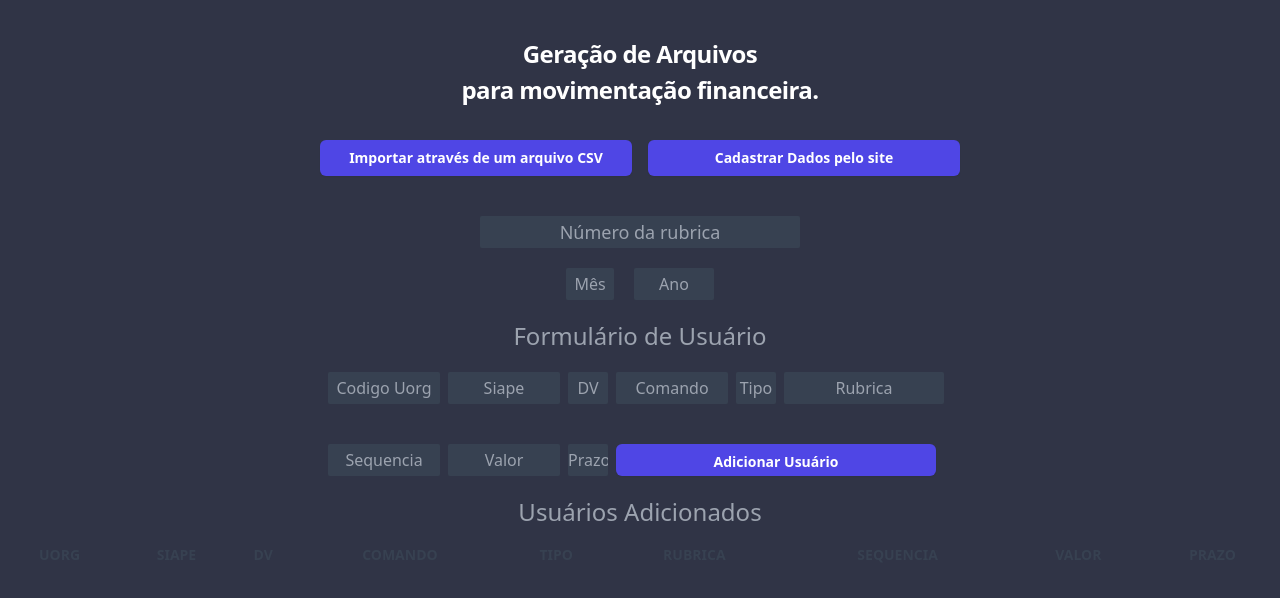
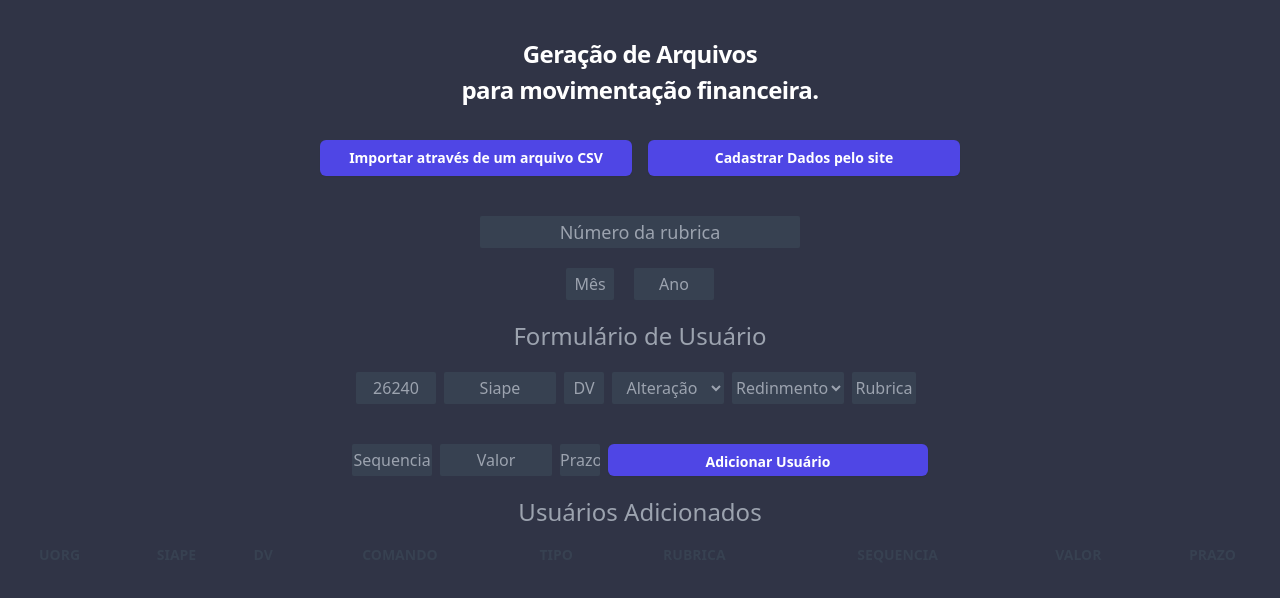
Before and after one commit to dyegokleodon/mov-financeira, a Next.js app: page / in a window 1280 px wide. Both pictures are taken after a click on the button "Cadastrar Dados pelo site". Shown: the top 598 px of the page. Built offline with nearby package versions, Linux system fonts and the light colour scheme.

Commit message:
alteração de input comando e tipo para select

```diff
--- a/src/components/FormInsert/index.js
+++ b/src/components/FormInsert/index.js
@@ -4,22 +4,23 @@ import FormatMovFin from '@/utils/FormatMovFin2';
 import { saveAs } from 'file-saver';
 
 export default function FormInsert() {
+
+  const [rubrica, setRubrica] = useState('')
+  const [mesPagto, setMesPagto] = useState('')
+  const [anoPagto, setAnoPagto] = useState('')
+
   const [userData, setUserData] = useState({
-    codUorg: '',
+    codUorg: '26240',
     siape: '',
     dv: '',
-    comando: '',
-    tipo: '',
+    comando: '5',
+    tipo: '1',
     rubrica: '',
     sequencia: '',
     valor: '',
     prazo: '',
 
   });
-
-  const [rubrica, setRubrica] = useState('')
-  const [mesPagto, setMesPagto] = useState('')
-  const [anoPagto, setAnoPagto] = useState('')
 
   const [userList, setUserList] = useState([]);
 
@@ -28,11 +29,11 @@ export default function FormInsert() {
     const newUser = { ...userData };
     setUserList([...userList, newUser]);
     setUserData({
-      codUorg: '',
+      codUorg: '26240',
       siape: '',
       dv: '',
-      comando: '',
-      tipo: '',
+      comando: '5',
+      tipo: '1',
       rubrica: '',
       sequencia: '',
       valor: '',
@@ -47,6 +48,14 @@ export default function FormInsert() {
         [name]: value,
       }));
     }
+  };
+
+  const handleSelecionarOpcao = (e) => {
+   const { name, value } = e.target;
+   setUserData((prevData) => ({
+    ...prevData,
+    [name]: value,
+   }))
   };
 
   const dadosFormat = FormatMovFin(userList, rubrica, mesPagto, anoPagto);
@@ -98,11 +107,11 @@ export default function FormInsert() {
 
         <form onSubmit={handleSubmit}>
 
-          <div className="flex flex-row mt-5 items-start justify-start">
+          <div className="flex flex-row mt-5 items-start justify-center">
 
             <input
-              className="w-28 h-8 mb-5 rounded-sm items-center justify-center text-gray-400 bg-gray-700 hover:bg-gray-600 text-center mr-2"
-              required
+              className="w-20 h-8 mb-5 rounded-sm items-center justify-center text-gray-400 bg-gray-700 hover:bg-gray-600 text-center mr-2"
+              disabled
               type="number"
               name="codUorg"
               placeholder="Codigo Uorg"
@@ -131,28 +140,31 @@ export default function FormInsert() {
               onChange={(e) => handleNumberInputChange('dv', e.target.value, 0, 9)}
             />
 
-            <input
+            <select
               className="w-28 h-8 mb-5 rounded-sm items-center justify-center text-gray-400 bg-gray-700 hover:bg-gray-600 text-center mr-2"
-              required
-              type="number"
               name="comando"
-              placeholder="Comando"
               value={userData.comando}
-              onChange={(e) => handleNumberInputChange('comando', e.target.value, 0, 9)}
-              />
+              onChange={handleSelecionarOpcao}
+            >
+              <option value="4">Inclusão</option>
+              <option value="3">Exclusão</option>
+              <option value="5">Alteração</option>
+
+            </select>
+
+            <select
+              className="w-28 h-8 mb-5 rounded-sm items-center justify-center text-gray-400 bg-gray-700 hover:bg-gray-600 text-center mr-2"
+              name="tipo"
+              value={userData.tipo}
+              onChange={handleSelecionarOpcao}
+            >
+              <option value="1">Redinmento</option>
+              <option value="2">Desconto</option>
+
+            </select>
 
             <input
-              className="w-10 h-8 mb-5 rounded-sm items-center justify-center text-gray-400 bg-gray-700 hover:bg-gray-600 text-center mr-2"
-              required
-              type="number"
-              name="tipo"
-              placeholder="Tipo"
-              value={userData.tipo}
-              onChange={(e) => handleNumberInputChange('tipo', e.target.value, 0, 9)}
-            />
-
-            <input
-              className="w-40 h-8 mb-5 rounded-sm items-center justify-center text-gray-400 bg-gray-700 hover:bg-gray-600 text-center mr-2"
+              className="w-16 h-8 mb-5 rounded-sm items-center justify-center text-gray-400 bg-gray-700 hover:bg-gray-600 text-center mr-2"
               required
               type="text"
               name="rubrica"
@@ -165,7 +177,7 @@ export default function FormInsert() {
           <div className="flex flex-row mt-5">
 
             <input
-              className="w-28 h-8 mb-5 rounded-sm items-center justify-center text-gray-400 bg-gray-700 hover:bg-gray-600 text-center mr-2"
+              className="w-20 h-8 mb-5 rounded-sm items-center justify-center text-gray-400 bg-gray-700 hover:bg-gray-600 text-center mr-2"
               required
               type="number"
               name="sequencia"
```
